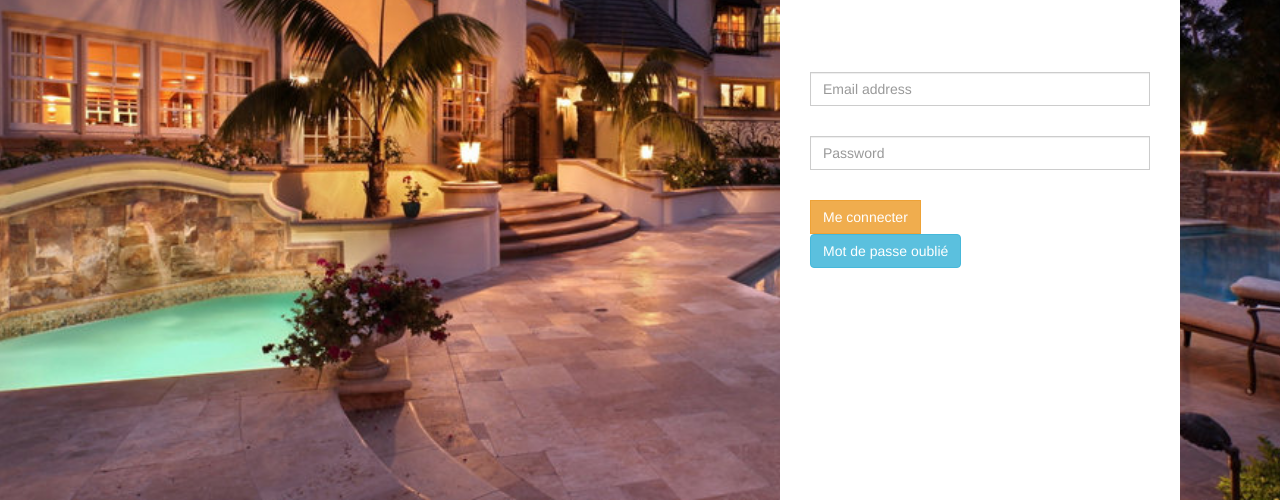
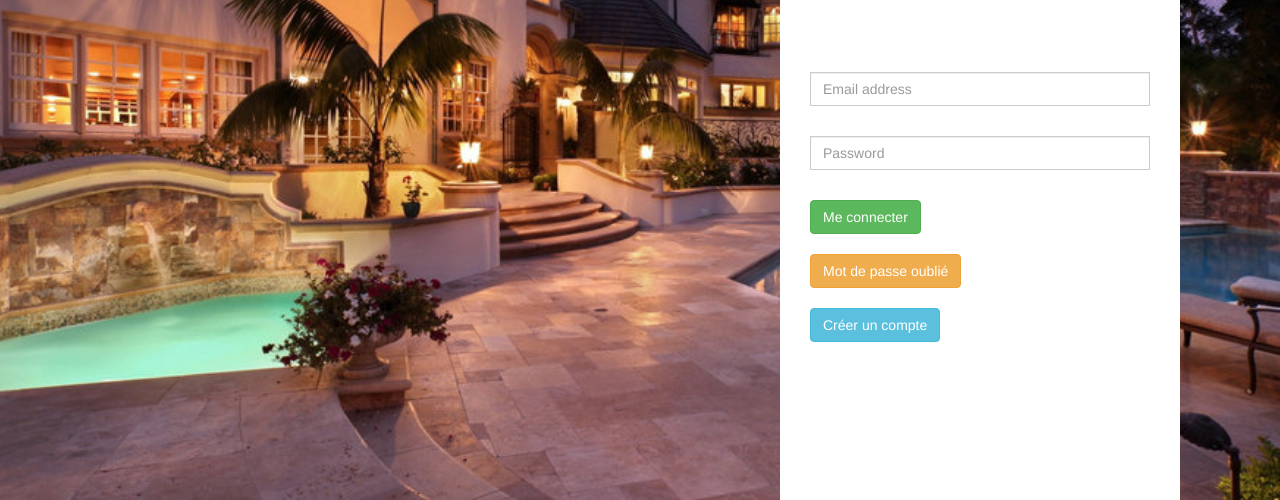
Before and after one commit to doudounet/EPSIMMO, a PHP site: page / in a window 1280 px wide. Shown: the part 300-800 px from the top of the page. Run offline with PHP 8.4, Linux system fonts and the light colour scheme; some libraries are stand-ins or nearby versions.

Commit message:
Modification index.php pour permettre l'inscription au site

```diff
--- a/index.php
+++ b/index.php
@@ -44,8 +44,12 @@
 					<input type="text" class="form-control" placeholder="Email address" required=""  name="login" id="field1">
                         <input type="password" class="form-control" placeholder="Password" required="" name="pass" id="field2">
 
-                        <input  class="btn-connect btn btn-warning" type="submit" value="Me connecter" /><br/>
-                       <button type="button" id="pwdforgotten" class="btn btn-info" onClick="divaffiche()" > Mot de passe oublié </button>
+                        <input  class="btn-connect btn btn-success" type="submit" value="Me connecter" /><br/>
+						<br/>
+                       <button type="button" id="pwdforgotten" class="btn btn-warning" onClick="divaffiche()" > Mot de passe oublié </button>
+					   <br/>
+					   <br/>
+					   <a href="signin.php" type="button" id="createEPC" class="btn btn-info"  > Créer un compte </a>
                       </form>
 
 
```
Also changed, not shown: signin.php (+7 -6 lines).
